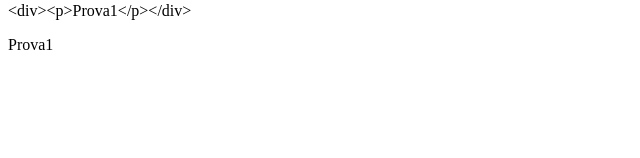
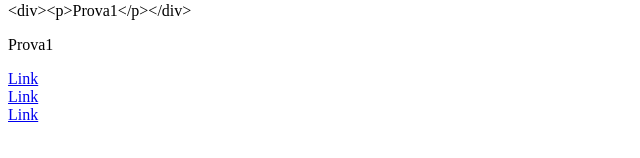
Before and after one commit to AndreaLoNivuro/prova, an Angular app: page / in a window 1280 px wide. Shown: the part 150-308 px from the top of the page, without its empty margins (0-640 px from the left). Built offline with nearby package versions, Linux system fonts and the light colour scheme.

Commit message:
utilizzo property binding

```diff
--- a/src/app/app.component.html
+++ b/src/app/app.component.html
@@ -4,3 +4,18 @@
 <p>The sum of 1 + 1 is not {{1 + 2 + getVal()}}</p>
 <div>{{HTMLString}}</div> <!-- visualizza la stringa-->
 <div [innerHTML] = 'HTMLString'></div> <!-- visualizza 'prova1 all'interno della struttura-->
+
+
+<!-- diversi modi per inserire un link-->
+<div>
+  <a href="https://google.it">Link</a>
+</div>
+<div>
+  <a href="{{linkUrl}}">Link</a>
+  <!-- normale href, ma con l'interpolazione ll'interno della stinga
+  dove dovrebbe essere il codice -->
+</div>
+<div>
+  <a [href]="linkUrl">Link</a>
+  <!-- stiamo inserendo href come fosse una property -->
+</div>
--- a/src/app/app.component.ts
+++ b/src/app/app.component.ts
@@ -13,4 +13,6 @@ export class AppComponent {
 
   //esempio prova per capire come funziona innerHTML
   HTMLString = '<div><p>Prova1</p></div>';
+
+  linkUrl = 'https://google.it';
 }
```
